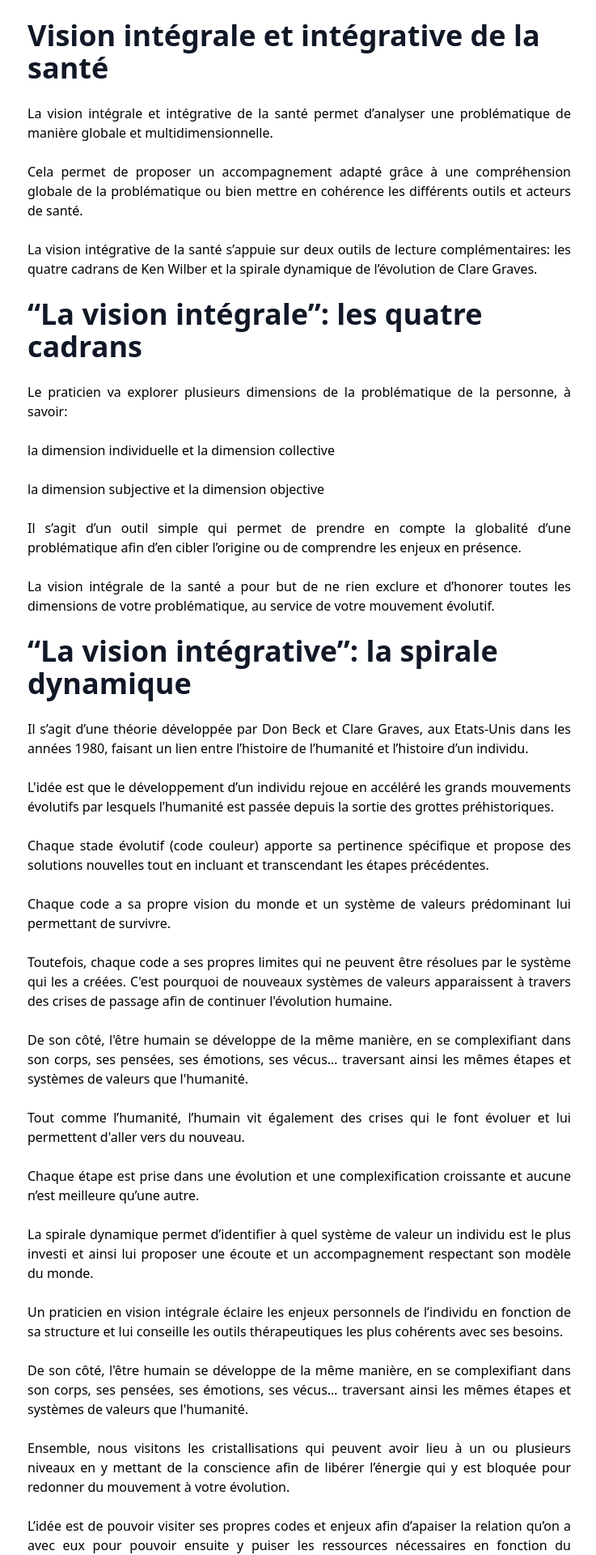
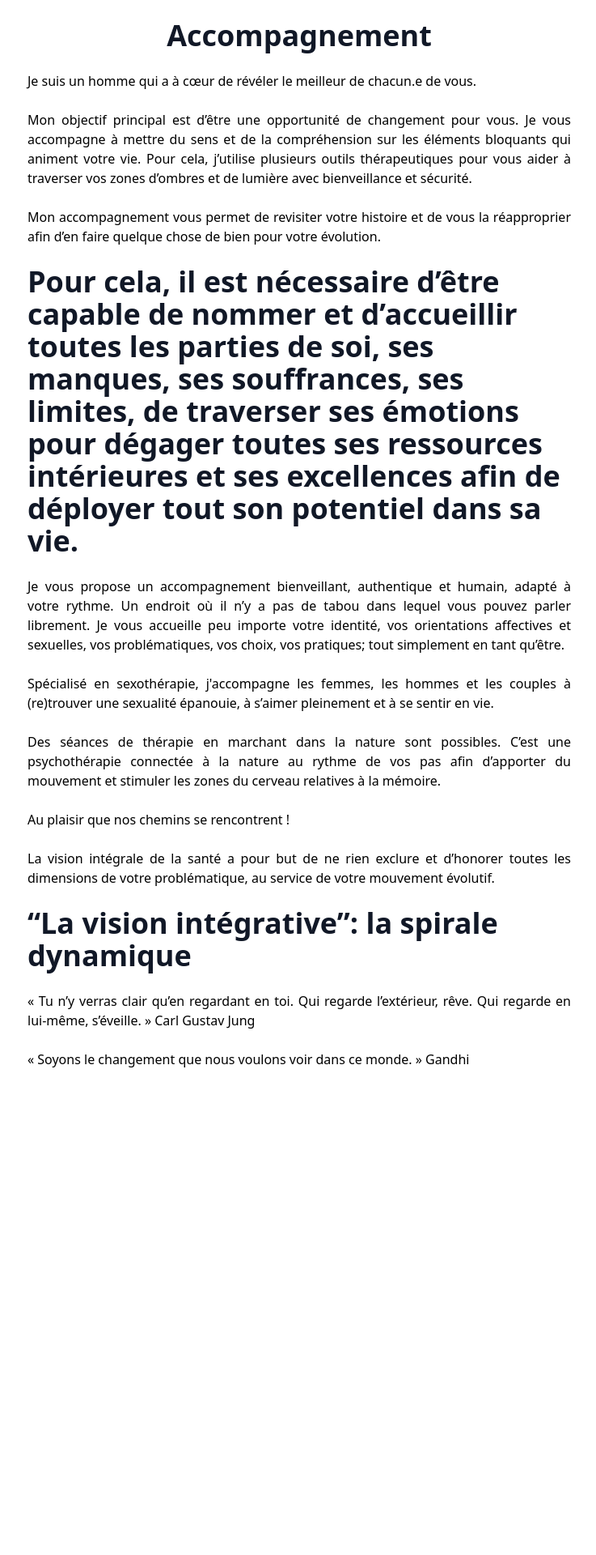
Before and after one commit to Awazez/damiensiteweb, a Nuxt app: page /accompagnement in a window 1280 px wide. Shown: the part 160-2080 px from the top of the page at 81% size, without its empty margins (270-1007 px from the left). After the commit the page ends 1648 px from the top, so only its background shows below. Built offline with nearby package versions, Linux system fonts and the light colour scheme.

Commit message:
add texte accompagnement

```diff
--- a/pages/accompagnement.vue
+++ b/pages/accompagnement.vue
@@ -7,36 +7,24 @@
   <div class="flex justify-between px-4 mx-auto max-w-screen-xl ">
       <article class="mx-auto w-full max-w-2xl format format-sm sm:format-base lg:format-lg format-blue dark:format-invert">
           <header class="mb-4 lg:mb-6 not-format">
-              <h1 class="mb-4 text-3xl font-extrabold leading-tight text-gray-900 lg:mb-6 lg:text-4xl">Vision intégrale et intégrative de la santé </h1>
+              <h1 class="mb-4 text-3xl font-extrabold leading-tight text-gray-900 lg:mb-6 lg:text-4xl">Accompagnement </h1>
           </header>
-          <p class="lead text-justify">La vision intégrale et intégrative de la santé permet d’analyser une problématique de manière globale et multidimensionnelle.</p> <br>
-          <p class="lead text-justify">Cela permet de proposer un accompagnement adapté grâce à une compréhension globale de la problématique ou bien mettre en cohérence les différents outils et acteurs de santé. </p> <br>
-          <p class="lead text-justify">La vision intégrative de la santé s’appuie sur deux outils de lecture complémentaires: les quatre cadrans de Ken Wilber et la spirale dynamique de l’évolution de Clare Graves. </p> <br>
-          <h1 class="mb-4 text-3xl font-extrabold leading-tight text-gray-900 lg:mb-6 lg:text-4xl">“La vision intégrale”: les quatre cadrans</h1>
+          <p class="lead text-justify">Je suis un homme qui a à cœur de révéler le meilleur de chacun.e de vous. </p> <br>
+          <p class="lead text-justify">Mon objectif principal est d’être une opportunité de changement pour vous. Je vous accompagne à mettre du sens et de la compréhension sur les éléments bloquants qui animent votre vie. Pour cela, j’utilise plusieurs outils thérapeutiques pour vous aider à traverser vos zones d’ombres et de lumière avec bienveillance et sécurité. </p> <br>
+          <p class="lead text-justify">Mon accompagnement vous permet de revisiter votre histoire et de vous la réapproprier afin d’en faire quelque chose de bien pour votre évolution.  </p> <br>
+          <h1 class="mb-4 text-3xl font-extrabold leading-tight text-gray-900 lg:mb-6 lg:text-4xl">Pour cela, il est nécessaire d’être capable de nommer et d’accueillir toutes les parties de soi, ses manques, ses souffrances, ses limites, de traverser ses émotions pour dégager toutes ses ressources intérieures et ses excellences afin de déployer tout son potentiel dans sa vie.</h1>
 
-          <p class="lead text-justify">Le praticien va explorer plusieurs dimensions de la problématique de la personne, à savoir: </p> <br>
-          <p class="lead text-justify">la dimension individuelle et la dimension collective </p> <br>
-          <p class="lead text-justify"> la dimension subjective et la dimension objective</p> <br>
+          <p class="lead text-justify">Je vous propose un accompagnement bienveillant, authentique et humain, adapté à votre rythme. Un endroit où il n’y a pas de tabou dans lequel vous pouvez parler librement.
+Je vous accueille peu importe votre identité, vos orientations affectives et sexuelles, vos problématiques, vos choix, vos pratiques; tout simplement en tant qu’être. </p> <br>
+          <p class="lead text-justify">Spécialisé en sexothérapie, j'accompagne les femmes, les hommes et les couples à (re)trouver une sexualité épanouie, à s’aimer pleinement et à se sentir en vie. </p> <br>
+          <p class="lead text-justify"> Des séances de thérapie en marchant dans la nature sont possibles. C’est une psychothérapie connectée à la nature au rythme de vos pas afin d’apporter du mouvement et stimuler les zones du cerveau relatives à la mémoire.</p> <br>
 
-<p class="lead text-justify"> Il s’agit d’un outil simple qui permet de prendre en compte la globalité d’une problématique afin d’en cibler l’origine ou de comprendre les enjeux en présence. </p> <br>
+<p class="lead text-justify">Au plaisir que nos chemins se rencontrent ! </p> <br>
 <p class="lead text-justify">La vision intégrale de la santé a pour but de ne rien exclure et d’honorer toutes les dimensions de votre problématique, au service de votre mouvement évolutif.</p> <br>
           <h1 class="mb-4 text-3xl font-extrabold leading-tight text-gray-900 lg:mb-6 lg:text-4xl">“La vision intégrative”: la spirale dynamique </h1>
-<p class="lead text-justify">Il s’agit d’une théorie développée par Don Beck et Clare Graves, aux Etats-Unis dans les années 1980, faisant un lien entre l’histoire de l’humanité et l’histoire d’un individu. </p> <br>
-<p class="lead text-justify">L'idée est que le développement d’un individu rejoue en accéléré les grands mouvements évolutifs par lesquels l’humanité est passée depuis la sortie des grottes préhistoriques.
+<p class="lead text-justify">« Tu n’y verras clair qu’en regardant en toi. Qui regarde l’extérieur, rêve. Qui regarde en lui-même, s’éveille. » Carl Gustav Jung </p> <br>
+<p class="lead text-justify">« Soyons le changement que nous voulons voir dans ce monde. » Gandhi
  </p> <br>
-<p class="lead text-justify">Chaque stade évolutif (code couleur) apporte sa pertinence spécifique et propose des solutions nouvelles tout en incluant et transcendant les étapes précédentes. </p> <br>
-<p class="lead text-justify">Chaque code a sa propre vision du monde et un système de valeurs prédominant lui permettant de survivre. </p> <br>
-<p class="lead text-justify">Toutefois, chaque code a ses propres limites qui ne peuvent être résolues par le système qui les a créées. C'est pourquoi de nouveaux systèmes de valeurs apparaissent à travers des crises de passage afin de continuer l'évolution humaine. </p> <br>
-<p class="lead text-justify">De son côté, l'être humain se développe de la même manière, en se complexifiant dans son corps, ses pensées, ses émotions, ses vécus… traversant ainsi les mêmes étapes et systèmes de valeurs que l'humanité. </p> <br>
-<p class="lead text-justify">Tout comme l’humanité, l’humain vit également des crises qui le font évoluer et lui permettent d'aller vers du nouveau. </p> <br>
-<p class="lead text-justify">Chaque étape est prise dans une évolution et une complexification croissante et aucune n’est meilleure qu’une autre. </p> <br>
-<p class="lead text-justify">La spirale dynamique permet d’identifier à quel système de valeur un individu est le plus investi et ainsi lui proposer une écoute et un accompagnement respectant son modèle du monde. </p> <br>
-<p class="lead text-justify">Un praticien en vision intégrale éclaire les enjeux personnels de l’individu en fonction de sa structure et lui conseille les outils thérapeutiques les plus cohérents avec ses besoins. </p> <br>
-<p class="lead text-justify">De son côté, l'être humain se développe de la même manière, en se complexifiant dans son corps, ses pensées, ses émotions, ses vécus… traversant ainsi les mêmes étapes et systèmes de valeurs que l'humanité. </p> <br>
-<p class="lead text-justify">Ensemble, nous visitons les cristallisations qui peuvent avoir lieu à un ou plusieurs niveaux en y mettant de la conscience afin de libérer l’énergie qui y est bloquée pour redonner du mouvement à votre évolution. </p> <br>
-<p class="lead text-justify">L’idée est de pouvoir visiter ses propres codes et enjeux afin d’apaiser la relation qu’on a avec eux pour pouvoir ensuite y puiser les ressources nécessaires en fonction du contexte dans lequel nous nous trouvons.  </p> <br>
-<p class="lead text-justify">Grâce à cet accompagnement spécifique, vous pourrez identifier vos blocages, en retrouver les racines, revisiter et exprimer vos émotions afin de libérer vos blocages pour que vous puissiez retrouver votre autonomie et avancer sereinement dans votre vie. </p> <br>
-
 <br>
 <br>
 
```
